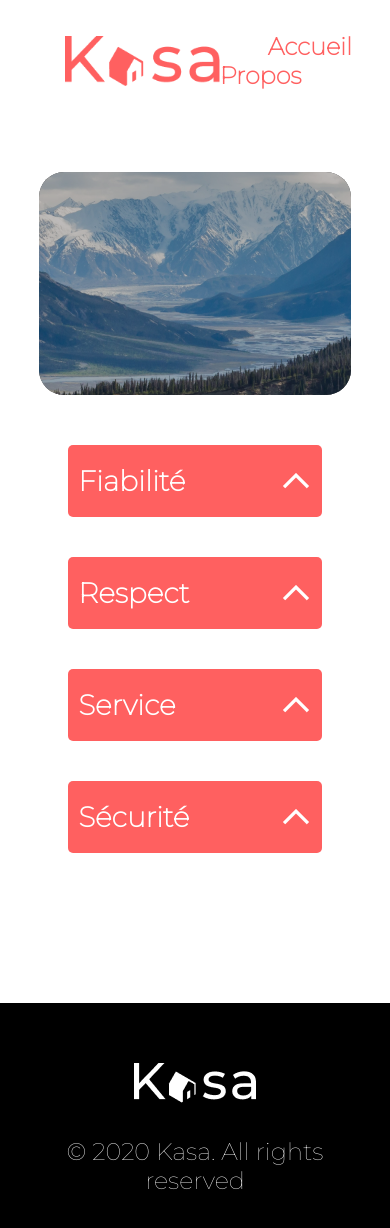
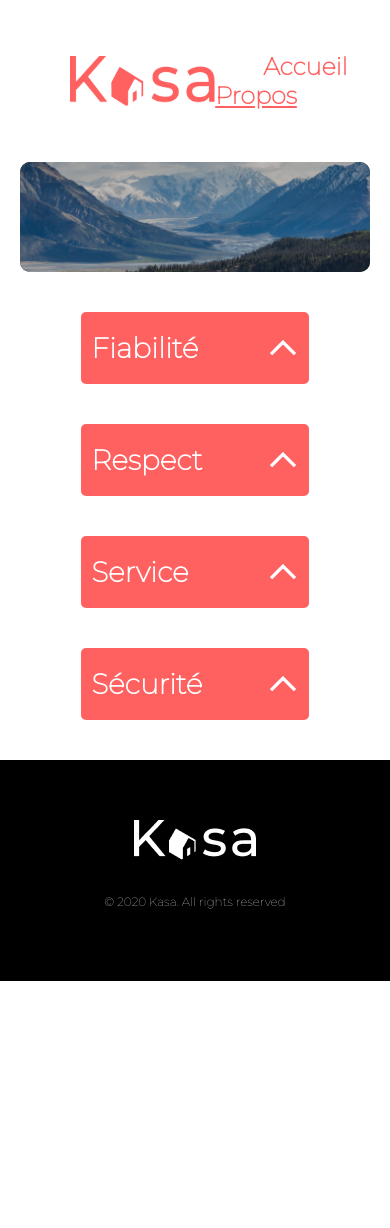
Before and after one commit to LucioleSan/kasa-location-appartements, a React (Create React App) app: page /about in a window 390 px wide. Shown: the top 1228 px of the page. After the commit the page ends 981 px from the top, so only its background shows below. Built offline with nearby package versions, Linux system fonts and the light colour scheme.

Commit message:
main media queries

```diff
--- a/src/components/header/Header.jsx
+++ b/src/components/header/Header.jsx
@@ -1,19 +1,17 @@
 import React from 'react';
-import { Link } from 'react-router-dom';
+import { NavLink } from 'react-router-dom';
 import logo from "../../assets/images/LOGO.png";
-// import './_header.scss';
 
 function Header() {
   return (
     <header className="header">
       <img src={logo} alt="Kasa logo" className="header__logo" />
       <nav className="header__nav">
-        <Link to="/" className="header__link">Accueil</Link>
-        <Link to="/about" className="header__link">À Propos</Link>
+        <NavLink to="/" exact className="header__link" activeClassName="active">Accueil</NavLink>
+        <NavLink to="/about" className="header__link" activeClassName="active">À Propos</NavLink>
       </nav>
     </header>
   );
 }
 
-
 export default Header;
--- a/src/pages/Listing.jsx
+++ b/src/pages/Listing.jsx
@@ -55,7 +55,7 @@ const Accommodation = () => {
         <DropDown
           key="1"
           title="Équipements"
-          content={<ul>{equipmentList}</ul>}
+          content={equipmentList}
           isList={true}
           open={true}
         />
--- a/src/styles/_dropDown.scss
+++ b/src/styles/_dropDown.scss
@@ -7,8 +7,6 @@
 
 
 }
-
-
 
 .dropDown__header{
       display: flex;
@@ -20,18 +18,16 @@
       user-select: none;
       background-color:#FF6060;
       border-radius: 5px;
-
-
+      position: relative;
+      z-index: 2;
 }
 
 .dropDown__content{
       color:#FF6060;
       padding: 20px;
       font-weight: bold;
-      background-color: white;
-
-
-
+      background-color: transparent;
+      animation: slidein 2s ease-in-out;
 
 }
 
@@ -60,3 +56,13 @@
     .dropDown__header img.rotated {
       transform: rotate(-180deg);
     }
+
+    @keyframes slidein {
+      from {
+        transform: translateY(-100px);
+      }
+
+      to {
+        transform: translateY(0px);
+      }
+    }
--- a/src/styles/_header.scss
+++ b/src/styles/_header.scss
@@ -28,3 +28,7 @@
     }
   }
 }
+
+.header__nav .header__link.active {
+  text-decoration: underline;
+}
--- /dev/null
+++ b/src/styles/_media.scss
@@ -0,0 +1,62 @@
+@media screen and (max-width: 992px){
+    // HOMEPAGE:
+    main{
+        margin: 20px 20px;
+
+    }
+    header{
+        width: 80%;
+        margin: 20px auto 0;
+        img{
+            width: 145px;
+        }
+        .navigation ul{
+            font-size: 11px;
+            gap: 10%;
+            white-space: nowrap;
+            text-transform: uppercase;
+        }
+    }
+    .bannerHome{
+        margin: 20px 0;
+        width: 100%;
+        height: 110px;
+        &__overlay{
+            border-radius: 10px;
+
+        }
+        img{
+            border-radius: 10px;
+            height: 110px;
+        }
+        h1{
+            font-size: 24px;
+            width: 100%;
+            top: 25%;
+            right: 10%;
+            font-weight: 500;
+            text-align: left;
+            .br{
+                display: block;
+            }
+        }
+    }
+    .gallery{
+        background: none;
+        margin: 0;
+        width: 100%;
+        padding: 0;
+         .card{
+            width: 100%;
+            height: 255px;
+         }
+    }
+    footer{
+        margin: 0;
+        p{
+
+            font-size: 12px;
+        }
+    }
+
+}
--- a/src/styles/index.scss
+++ b/src/styles/index.scss
@@ -7,3 +7,4 @@
 @use './dropDown';
 @use './infoListing';
 @use './slideShow';
+@use './media';
```
